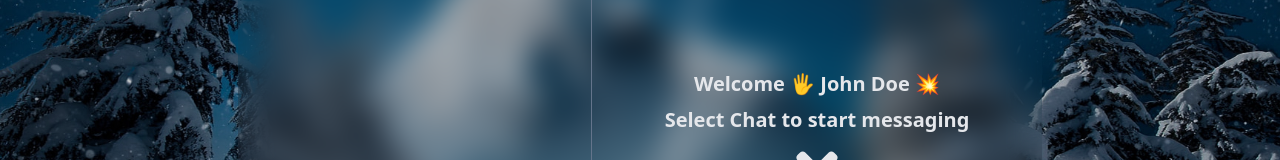
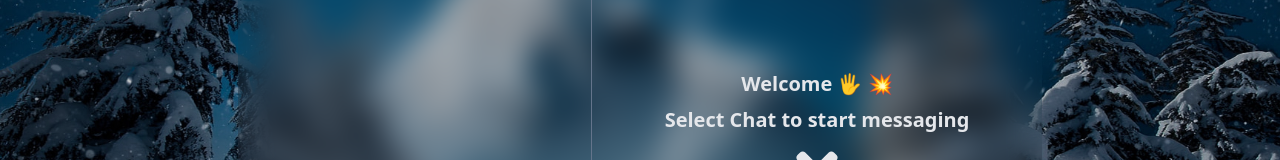
Before and after one commit to louissosthenes9/LetsChat, a React (Vite) app in the folder frontend/: page / in a window 1280 px wide. Shown: the part 264-424 px from the top of the page. Built offline with nearby package versions, Linux system fonts and the light colour scheme; no server answers; sample sign-in values are in the browser's storage.

Commit message:
removed hardcorded texts

```diff
--- a/frontend/src/components/messages/NoChatSelected.jsx
+++ b/frontend/src/components/messages/NoChatSelected.jsx
@@ -1,10 +1,12 @@
 import React from 'react'
 import {FaTimes} from 'react-icons/fa'
+import { useAuthContext } from '../../context/AuthContext'
 const NoChatSelected = () => {
+    const {auth} = useAuthContext()
     return (
         <div className="flex items-center w-full justify-center h-full">
             <div className="px-2 text-center sm:text-lg md:text-xl text-gray-200 font-semibold flex flex-col items-center gap-2">
-                <p>Welcome 🖐 John Doe 💥</p>
+                <p>Welcome 🖐 {auth.fullName} 💥</p>
                 <p>Select Chat to start messaging</p>
                 <FaTimes className='text-3xl md:text-6xl text-center' />
             </div>
```
